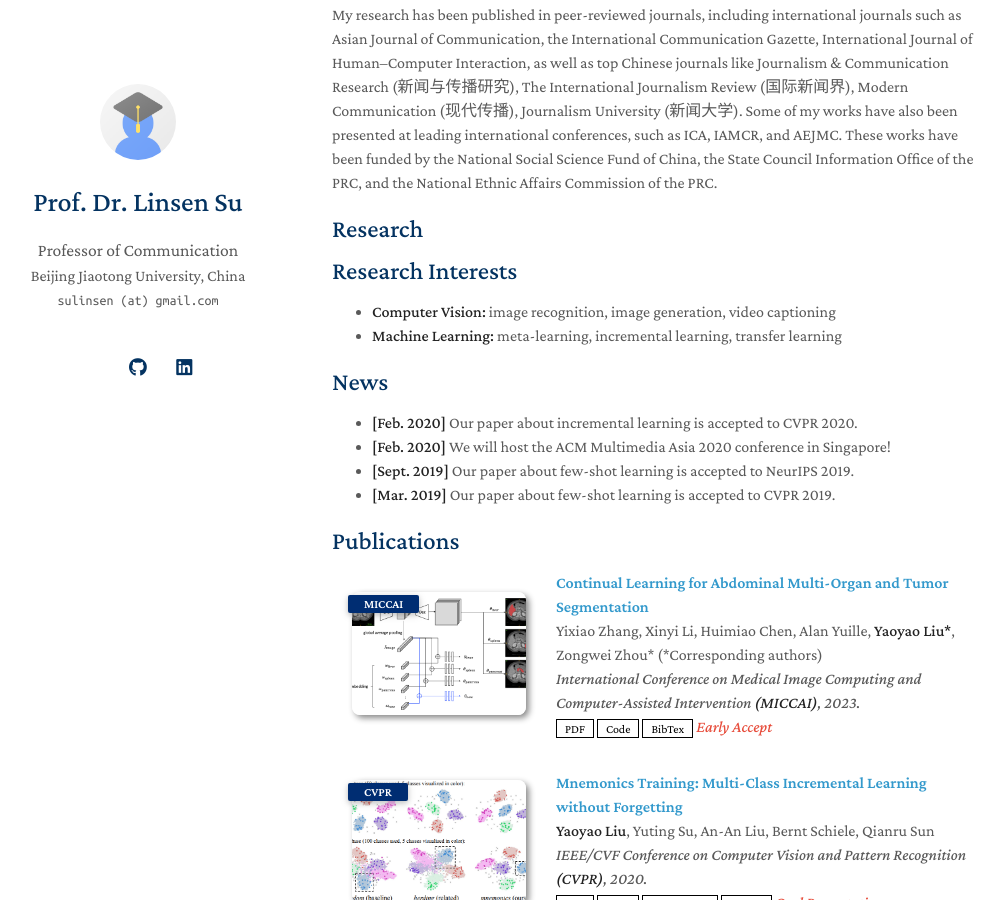
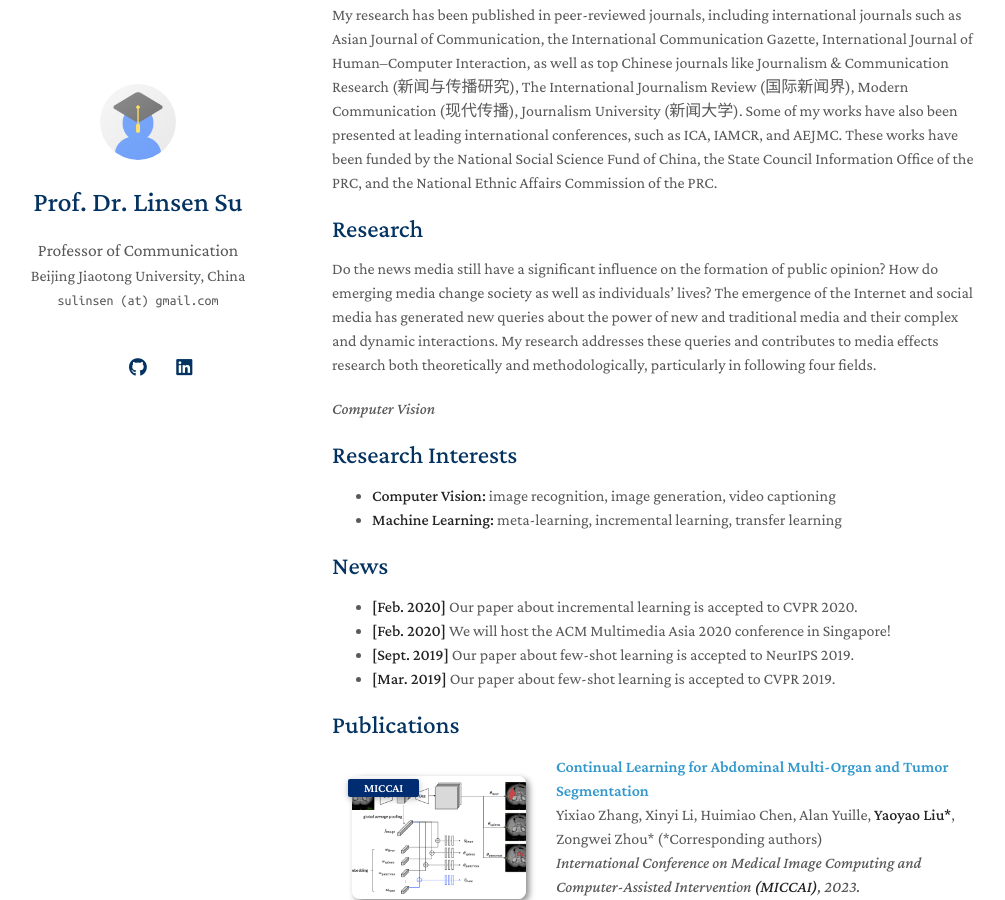
Before and after one commit to linsensu/home, a Jekyll site: the page built from index.md, in a window 1280 px wide and 900 px high, scrolled down 362 px. Shown: the whole window, without its empty margins (138-1143 px from the left). Built offline with Jekyll 4.4.1, drawn with Linux system fonts in a browser that asks for light colours; a style sheet for code colours, icons or effects is not loaded; our own code applies the rules of GitHub Pages for plain Markdown files.

Commit message:
Update index.md

```diff
--- a/index.md
+++ b/index.md
@@ -11,7 +11,9 @@ My research interests encompass communication effects, political communication,
 My research has been published in peer-reviewed journals, including international journals such as Asian Journal of Communication, the International Communication Gazette, International Journal of Human–Computer Interaction, as well as top Chinese journals like Journalism & Communication Research (新闻与传播研究), The International Journalism Review (国际新闻界), Modern Communication (现代传播), Journalism University (新闻大学). Some of my works have also been presented at leading international conferences, such as ICA, IAMCR, and AEJMC. These works have been funded by the National Social Science Fund of China, the State Council Information Office of the PRC, and the National Ethnic Affairs Commission of the PRC.
 
 ## Research
+Do the news media still have a significant influence on the formation of public opinion? How do emerging media change society as well as individuals’ lives? The emergence of the Internet and social media has generated new queries about the power of new and traditional media and their complex and dynamic interactions. My research addresses these queries and contributes to media effects research both theoretically and methodologically, particularly in following four fields.
 
+*Computer Vision*
 
 
 ## Research Interests
```
